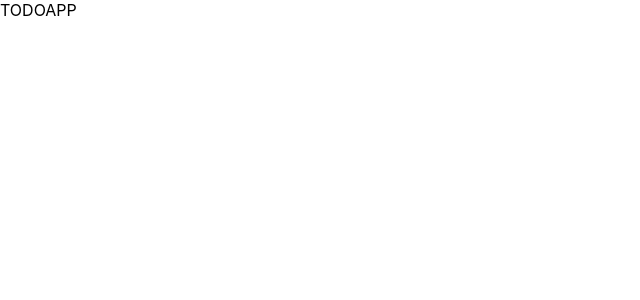
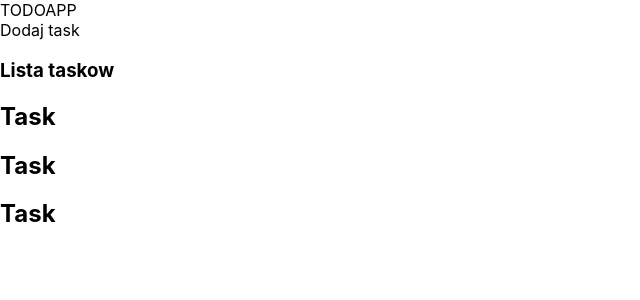
Before and after one commit to gregsypek/todoapp, a React (Create React App) app: page / in a window 1280 px wide. Shown: the top 300 px of the page, without its empty margins (0-640 px from the left). Built offline with nearby package versions, Linux system fonts and the light colour scheme.

Commit message:
creating scheme components

```diff
--- a/src/components/AddTask.js
+++ b/src/components/AddTask.js
@@ -0,0 +1,15 @@
+import React, { Component } from 'react';
+
+class AddTask extends Component {
+    constructor(props) {
+        super(props);
+        this.state = {  }
+    }
+    render() {
+        return (
+            <div>Dodaj task</div>
+         );
+    }
+}
+
+export default AddTask;
--- a/src/components/App.js
+++ b/src/components/App.js
@@ -1,4 +1,6 @@
 import React, { Component} from 'react';
+import AddTask from './AddTask';
+import TaskList from './TaskList';
 
 import './App.css';
 class App extends Component {
@@ -7,8 +9,12 @@ class App extends Component {
     this.state = {  }
   }
   render() {
-    return (
-      <div>TODOAPP</div>
+    return ( <div>
+
+      TODOAPP
+      <AddTask />
+      <TaskList />
+    </div>
      );
   }
 }
--- a/src/components/Task.js
+++ b/src/components/Task.js
@@ -0,0 +1,11 @@
+import React from 'react';
+
+const Task = () => {
+    return (
+        <h2>
+            Task
+        </h2>
+    );
+}
+
+export default Task;
--- a/src/components/TaskList.js
+++ b/src/components/TaskList.js
@@ -0,0 +1,15 @@
+import React from "react";
+import Task from "./Task";
+
+const TaskList = () => {
+	return (
+		<div>
+			<h3>Lista taskow</h3>
+			<Task />
+			<Task />
+			<Task />
+		</div>
+	);
+};
+
+export default TaskList;
```
